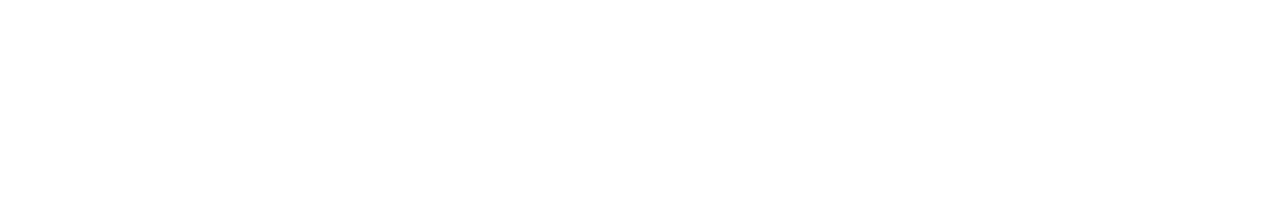
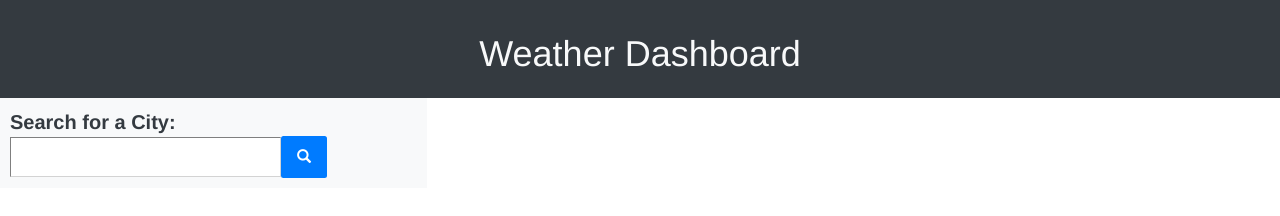
Before and after one commit to Tochio12/weatherDashboard, a plain HTML site: page index.html in a window 1280 px wide. Drawn offline with nearby package versions, Linux system fonts and the light colour scheme; some icons are missing.

Commit message:
added search box and used bootstrap col

```diff
--- a/assets/script.js
+++ b/assets/script.js
@@ -0,0 +1 @@
+var apiKey = "c73e44345361466a1fad4f31ca1be2a6";
--- a/assets/style.css
+++ b/assets/style.css
@@ -0,0 +1,30 @@
+* {
+    margin: 0;
+    padding: 0;
+    box-sizing: border-box;
+}
+
+.h1-container {
+    padding: 14px;
+}
+
+.form-container {
+    padding: 10px;
+}
+
+.search-label {
+    font-size: 20px;
+    font-weight: 600;
+}
+
+.search-input {
+    width: 100%;
+    height: 40px;
+    border-color: lightgrey;
+    border-width: thin;
+    padding: 0 15px;
+}
+
+.search-button {
+    padding: 10px 15px;
+}
--- a/index.html
+++ b/index.html
@@ -4,11 +4,52 @@
     <meta charset="UTF-8">
     <meta http-equiv="X-UA-Compatible" content="IE=edge">
     <meta name="viewport" content="width=device-width, initial-scale=1.0">
-    <link rel="stylesheet" href="./assets/style.css">
+    <!--bootstarp stylesheet-->
+    <link rel="stylesheet" href="https://stackpath.bootstrapcdn.com/bootstrap/4.3.1/css/bootstrap.min.css"/>
+    <link
+    rel="stylesheet"
+    href="https://maxcdn.bootstrapcdn.com/bootstrap/3.4.0/css/bootstrap.min.css">
+    <link rel="stylesheet" href="https://cdnjs.cloudflare.com/ajax/libs/weather-icons/2.0.10/css/weather-icons.min.css">
+    <link rel="stylesheet" href="./assets/style.css"/>
     <title>Weather Forecast</title>
 </head>
-<body>
+<body class="body">
+    <header class="header">
+        <div class="h1-container d-flex translate-middle bg-dark justify-content-center">
+            <h1 class="h-1 text-light">Weather Dashboard</h1>
+        </div>
+    </header>
 
+    <main class="main">
+        <div class="container-fluid">
+            <div class="row page-content">
+                <!-- column 1-->
+                <div class="col-sm-4 bg-light p-0">
+                    <!--search form-->
+                    <div class="form-container">
+                        <form id="search-form">
+                            <!--search input-->
+                            <div class="row m-0">
+                                <label for="search-input" class="search-label m-0 text-dark">Search for a City:</label>
+                            </div>
+                            <!-- search label input and button-->
+                            <div class="row m-0">
+                                <div class="col-sm-8 p-0 my-auto">
+                                    <input type="text" id="search-input" name="search-input" class="search-input">
+                                </div>
+                                <div class="col-sm-4 p-0">
+                                    <button type="submit" class="btn bg-primary rounded search-button">
+                                        <span class="glyphicon glyphicon-search"></span>
+                                    </button>
+                                </div>
+                            </div>
+                        </form>
+                    </div>
+                </div>
+            </div>
+        </div>
+    </main>
+    <script src="https://cdnjs.cloudflare.com/ajax/libs/moment.js/2.24.0/moment.min.js"></script>
     <script src="./assets/script.js"></script>
 </body>
 </html>
```
Also changed, not shown: 1 other file.
